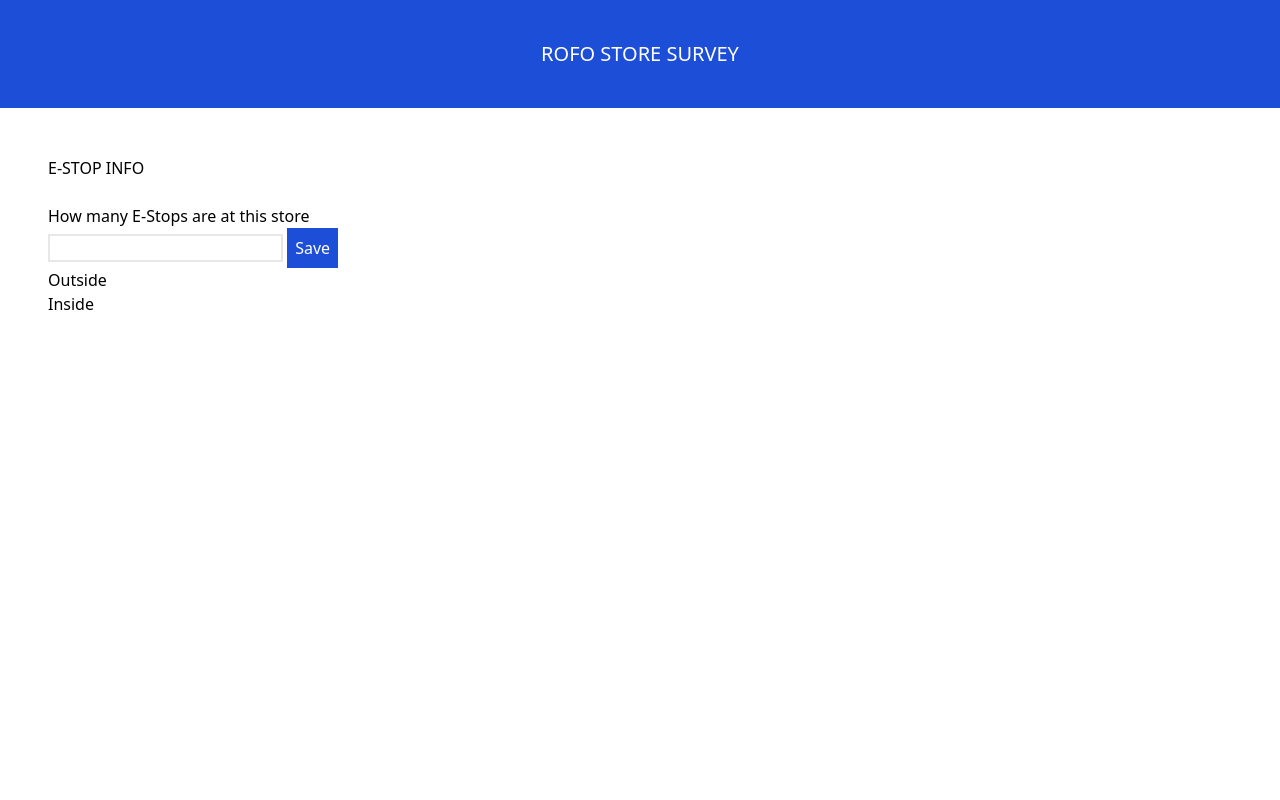
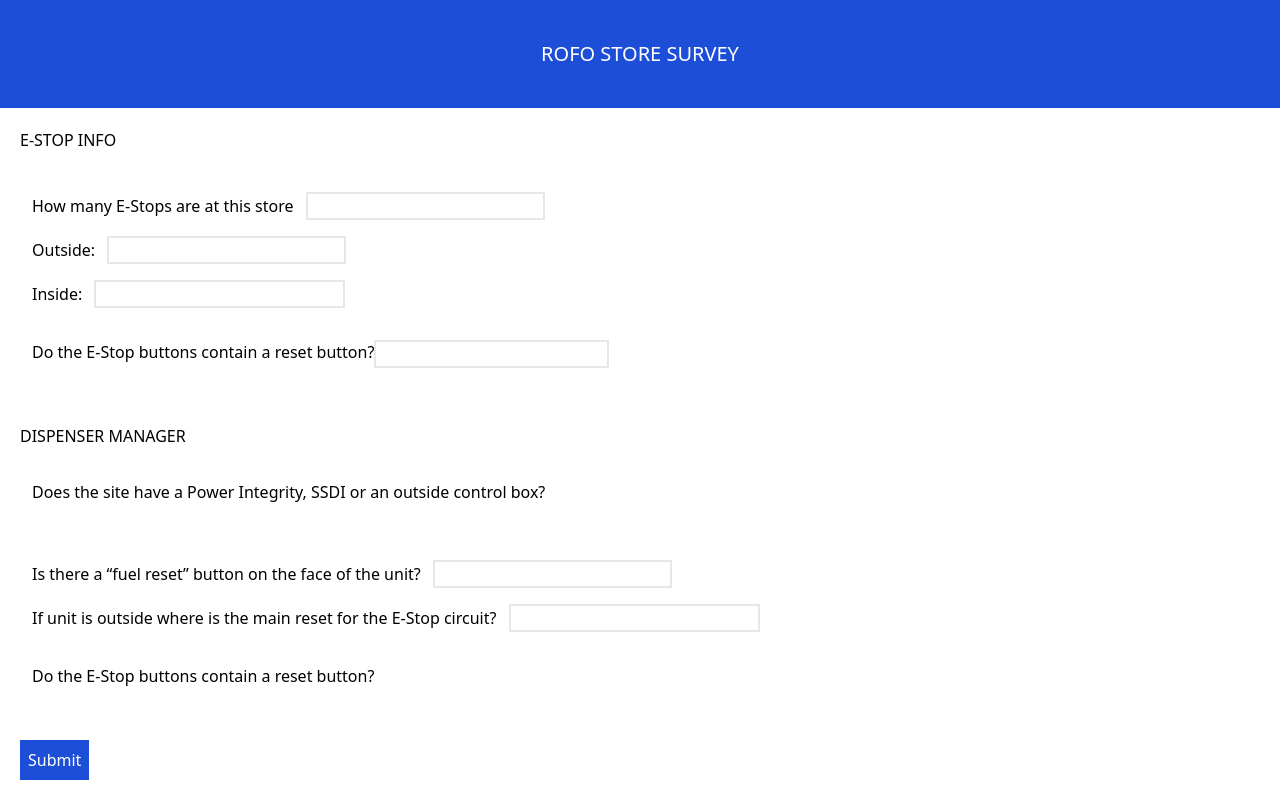
Before and after one commit to Naturealizor/portfolio-website-V2, a SvelteKit app: page /rofosurvey in a window 1280 px wide. Built offline with nearby package versions, Linux system fonts and the light colour scheme.

Commit message:
adding in rofo survey

```diff
--- a/src/routes/rofosurvey/+page.svelte
+++ b/src/routes/rofosurvey/+page.svelte
@@ -1,10 +1,17 @@
 <script>
 	let totalEstops;
+	let outsideBtns;
+	let insideBtns;
+	let resetEstop;
+	let selected = '';
 
-	function save() {
+	function submitForm() {
 		// save the inputs to a txt file
 		const link = document.createElement('a');
-		const content = document.querySelector('input').value;
+		const inputs = document.querySelectorAll('#form-input');
+		const content = Array.from(inputs)
+			.map((input) => input.value)
+			.join('\n');
 		const file = new Blob([content], { type: 'text/plain' });
 		link.href = URL.createObjectURL(file);
 		link.download = 'rofoSurvey.txt';
@@ -15,20 +22,69 @@
 
 <h1 class="text-xl text-center uppercase bg-blue-700 text-white p-10">rofo store survey</h1>
 <body>
-	<div class="m-10 p-2">
-		<ul>
-			<h2 class="uppercase">e-stop info</h2>
-			<br />
-			<li>How many E-Stops are at this store</li>
-			<input class="border-2" type="num" bind:value={totalEstops} />
-			<!--  create a button that will save the inputs to a txt file-->
-			<button on:click={save} class="bg-blue-700 text-white p-2">Save</button>
-			<li>Outside</li>
-			<li>Inside</li>
-			<li />
-			<li />
-			<li />
-			<li />
-		</ul>
+	<h2 class="uppercase m-5">e-stop info</h2>
+	<div class="m-6 p-2">
+		<label for="totalEstops">How many E-Stops are at this store</label>
+		<input class="border-2 m-2 pr-1" type="num" id="form-input" name="totalEstops" />
+		<br />
+		<label for="outsideBtns">Outside:</label>
+		<input class="border-2 m-2 pr-1" type="num" id="form-input" name="outsideBtns" />
+		<br />
+		<label for="insideBtns">Inside:</label>
+		<input class="border-2 m-2 pr-4" type="num" id="form-input" name="insideBtns" />
+		<br />
+		<br />
+		<label class="float-left" for="totalEstops"
+			>Do the E-Stop buttons contain a reset button?
+		</label>
+		<input
+			type="textarea"
+			for="resetEstop"
+			id="resetEstop"
+			name="resetEstop"
+			style="resize: both;"
+			class="border-2"
+		/>
+		<br />
+		<br />
 	</div>
+	<h2 class="uppercase m-5">Dispenser Manager</h2>
+	<div class="m-6 p-2">
+		<h3 id="form-input">Does the site have a Power Integrity, SSDI or an outside control box?</h3>
+
+		<br />
+		<br />
+		<label for="totalEstops">Is there a “fuel reset” button on the face of the unit? </label>
+		<input class="border-2 m-2 pr-1" type="num" id="form-input" name="outsideBtns" />
+		<br />
+		<label for="totalEstops"
+			>If unit is outside where is the main reset for the E-Stop circuit?</label
+		>
+		<input class="border-2 m-2 pr-4" type="num" id="form-input" name="insideBtns" />
+		<br />
+		<br />
+		<label class="float-left" for="totalEstops"
+			>Do the E-Stop buttons contain a reset button?
+		</label>
+		<br />
+	</div>
+	<button class="bg-blue-700 text-white p-2 m-5" on:click={submitForm}>Submit</button>
+	<!-- create button to clear inputs -->
 </body>
+
+<!-- <label class="m-2">
+			<input>
+				checked={selected === `Power Integrity`}
+				type="radio"
+				id="form-input"
+				name="pwrType"
+				value="Power Integrity"
+			/> Power Integrity
+		</label>
+		<label class="m-2">
+			<input type="radio" id="form-input" name="pwrType" value="SSDI" /> SSDI
+		</label>
+		<label class="m-2">
+			<input type="radio" id="form-input" name="pwrType" value="Outside Control Box" /> Outside Control
+			Box
+		</label> -->
```
